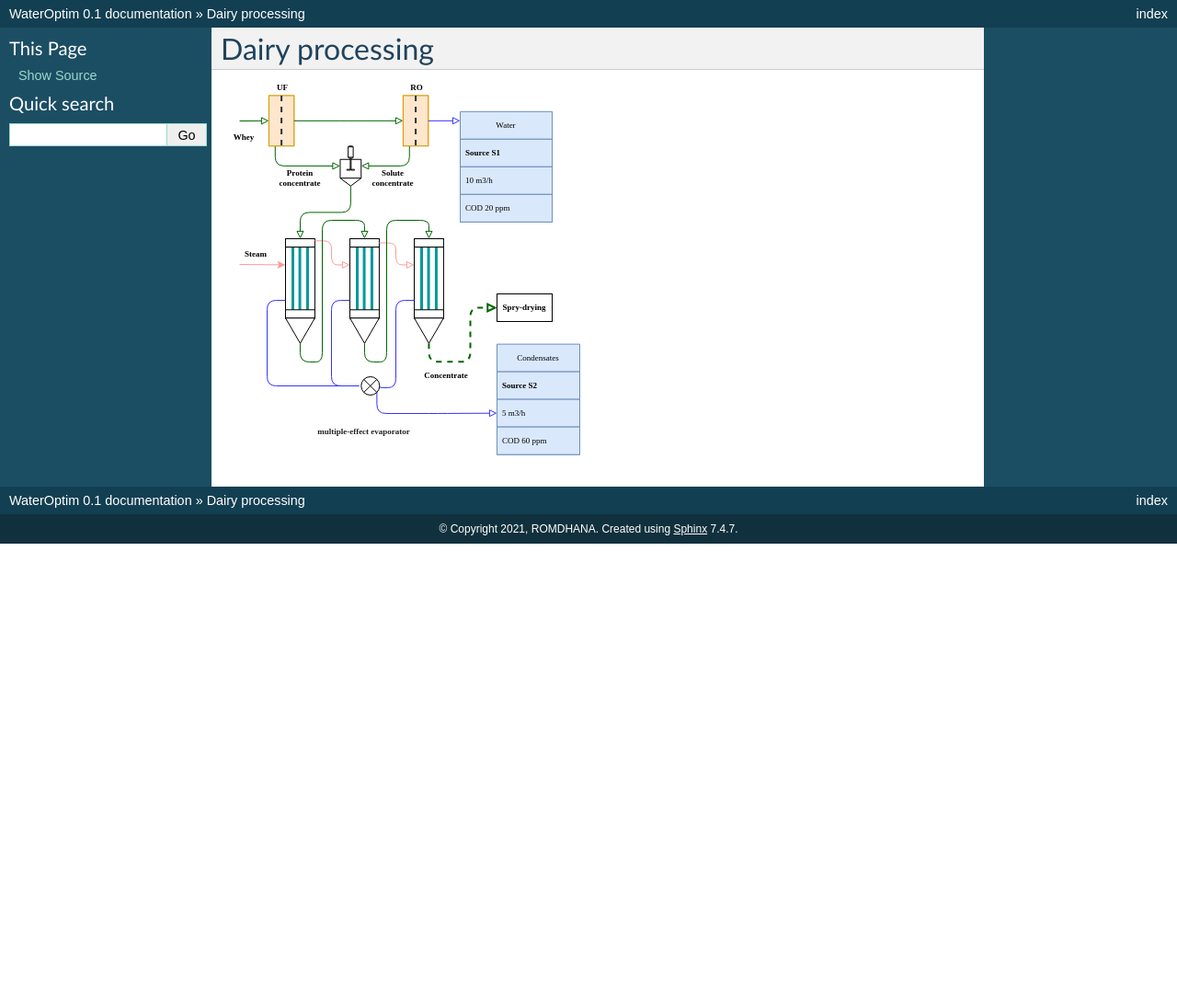
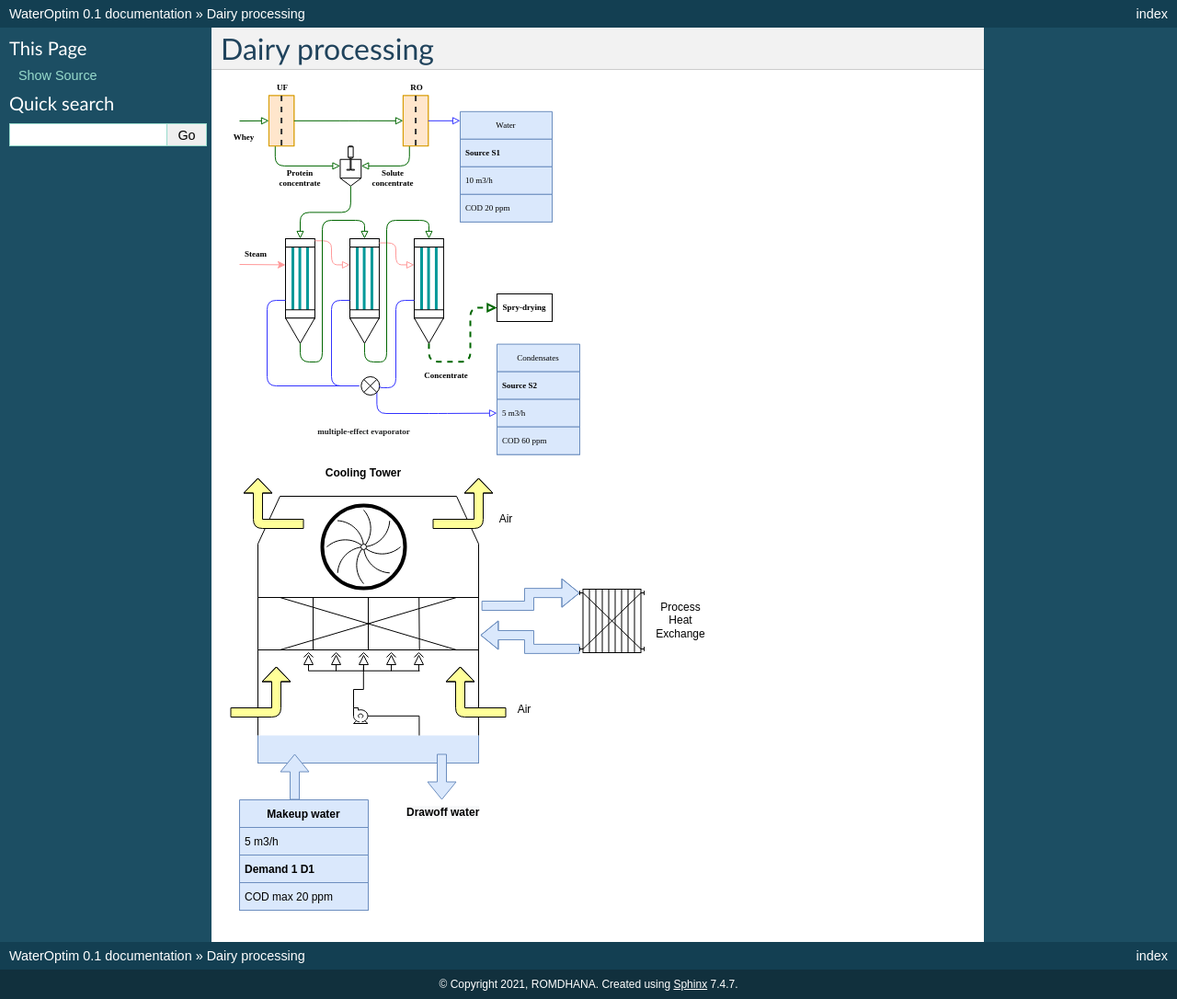
Before and after one commit to ROMDHANA/WaterOptim, a Sphinx documentation site: the page built from docs/source/milkinterface.rst, in a window 1280 px wide. Shown: the whole page at 92% size. Built offline with Sphinx 7.4.7, drawn with Linux system fonts in a browser that asks for light colours; before the commit the page ends 900 px from its top, so only the background shows below that.

Commit message:
Update milkinterface.rst

```diff
--- a/docs/source/milkinterface.rst
+++ b/docs/source/milkinterface.rst
@@ -3,3 +3,6 @@ Dairy processing
 
 .. image:: WheyProcessing.drawio.svg
    :target: _images/WheyProcessing.drawio.svg
+
+.. image:: coolingTower.drawio.svg
+   :target: _images/coolingTower.drawio.svg
```
